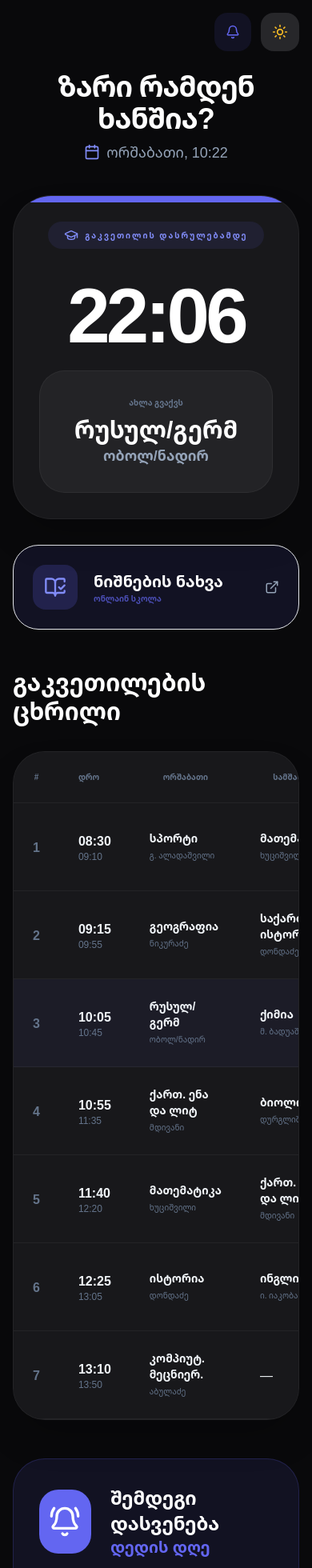
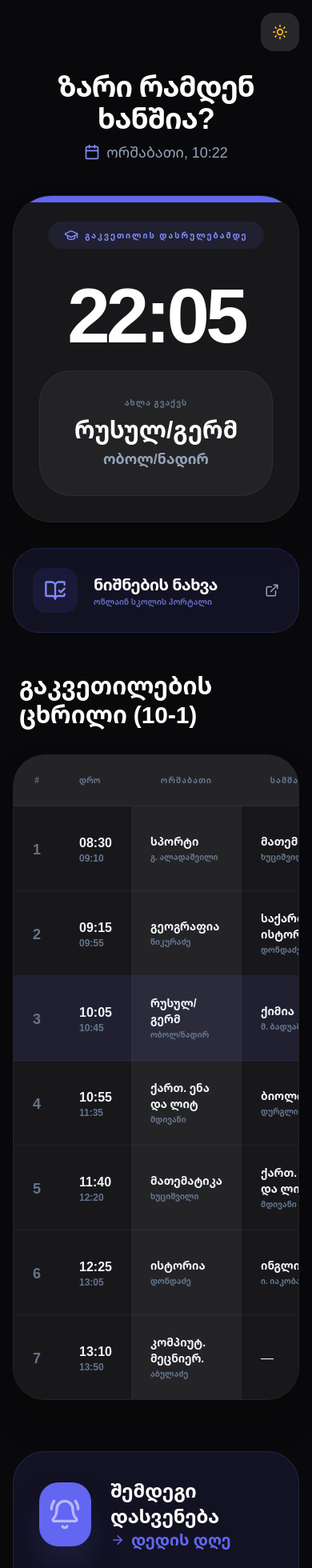
Before and after one commit to Smile-B14/Zari-ramdeni-xanshia, a React (Vite) app: page / in a window 390 px wide. Shown: the top 1960 px of the page at 80% size. Built offline with nearby package versions, Linux system fonts and the light colour scheme.

Commit message:
fix(ui): Improve styling and PWA configuration
Removes hardcoded background and text colors from index.html, allowing them to be controlled by Tailwind CSS. Updates manifest.json to use the root path for start_url and scope, improving PWA behavior.

```diff
--- a/App.tsx
+++ b/App.tsx
@@ -1,5 +1,5 @@
-import { Calendar, ChevronRight, Clock, Coffee, GraduationCap, Info, LayoutGrid, Moon, PartyPopper, Sun, ArrowRight, BellRing, BellOff, Bell, ExternalLink, BookOpenCheck } from 'lucide-react';
-import React, { useEffect, useMemo, useState, useRef } from 'react';
+import { Calendar, ChevronRight, Clock, Coffee, GraduationCap, Info, LayoutGrid, Moon, PartyPopper, Sun, ArrowRight, BellRing, Bell, ExternalLink, BookOpenCheck } from 'lucide-react';
+import React, { useEffect, useMemo, useState } from 'react';
 import { BELL_TIMES, HOLIDAYS_2026, LESSON_SCHEDULE, WEEKDAYS_GE, HOLIDAY_NAMES_GE, HOLIDAY_RANGES } from './constants';
 import { BellStatus } from './types';
 
@@ -9,7 +9,7 @@ const MONTH_NAMES_GE = [
   "ივლისი", "აგვისტო", "სექტემბერი", "ოქტომბერი", "ნოემბერი", "დეკემბერი"
 ];
 
-// Helper functions moved outside to avoid dependency issues and clean up component logic
+// Helper: Check if a date is a holiday (Single or Range)
 const checkIsHoliday = (m: number, d: number) => {
   const dateStr = `${m.toString().padStart(2, '0')}-${d.toString().padStart(2, '0')}`;
   if (HOLIDAYS_2026.includes(dateStr)) return true;
@@ -26,6 +26,7 @@ const checkIsHoliday = (m: number, d: number) => {
   return false;
 };
 
+// Helper: Get name of the holiday for a specific date
 const getHolidayName = (m: number, d: number) => {
   const dateStr = `${m.toString().padStart(2, '0')}-${d.toString().padStart(2, '0')}`;
   if (HOLIDAY_NAMES_GE[dateStr]) return HOLIDAY_NAMES_GE[dateStr];
@@ -53,11 +54,6 @@ const formatTimeRemaining = (seconds: number | null) => {
 const App: React.FC = () => {
   const [now, setNow] = useState(new Date());
   const [isDarkMode, setIsDarkMode] = useState(true);
-  const [notificationsEnabled, setNotificationsEnabled] = useState(() => {
-    const saved = localStorage.getItem('notifications_enabled');
-    return saved !== null ? JSON.parse(saved) : true;
-  });
-  const lastNotifiedPeriod = useRef<number | null>(null);
 
   useEffect(() => {
     const timer = setInterval(() => setNow(new Date()), 1000);
@@ -65,14 +61,11 @@ const App: React.FC = () => {
   }, []);
 
   useEffect(() => {
-    localStorage.setItem('notifications_enabled', JSON.stringify(notificationsEnabled));
-    if (notificationsEnabled && Notification.permission === 'default') {
-      Notification.requestPermission();
-    }
-  }, [notificationsEnabled]);
-
-  useEffect(() => {
-    document.documentElement.className = isDarkMode ? 'bg-zinc-950' : 'bg-slate-50';
+    // Explicitly set background color on body and html to ensure no overrides
+    const bgColor = isDarkMode ? '#09090b' : '#f8fafc';
+    document.documentElement.style.backgroundColor = bgColor;
+    document.body.style.backgroundColor = bgColor;
+    document.documentElement.className = isDarkMode ? 'bg-zinc-950 transition-colors duration-500' : 'bg-slate-50 transition-colors duration-500';
   }, [isDarkMode]);
 
   const tbilisiTimeData = useMemo(() => {
@@ -89,7 +82,7 @@ const App: React.FC = () => {
     return { day: tbilisiNow.getDay(), m: parseInt(month), d: parseInt(date), hour, minute, second, year };
   }, [now]);
 
-  const { status, nextBellIn, delayIn, currentPeriod, nextEventLabel, isHoliday } = useMemo(() => {
+  const { status, nextBellIn, delayIn, currentPeriod, nextEventLabel } = useMemo(() => {
     const { day, m, d, hour, minute, second } = tbilisiTimeData;
     const isHoliday = checkIsHoliday(m, d);
     if (day === 0 || day === 6 || isHoliday) {
@@ -102,10 +95,10 @@ const App: React.FC = () => {
     const endOfDaySecs = lastEnd[0] * 3600 + lastEnd[1] * 60;
 
     if (currentTimeInSeconds < startOfDaySecs) {
-      return { status: BellStatus.BEFORE_SCHOOL, nextBellIn: startOfDaySecs - currentTimeInSeconds, delayIn: null, currentPeriod: 0, nextEventLabel: 'პირველი გაკვეთილის დაწყებამდე', isHoliday };
+      return { status: BellStatus.BEFORE_SCHOOL, nextBellIn: startOfDaySecs - currentTimeInSeconds, delayIn: null, currentPeriod: 0, nextEventLabel: 'პირველი გაკვეთილის დაწყებამდე' };
     }
     if (currentTimeInSeconds > endOfDaySecs + BELL_DELAY_SECONDS) {
-      return { status: BellStatus.AFTER_SCHOOL, nextBellIn: null, delayIn: null, currentPeriod: 0, nextEventLabel: 'სკოლა დასრულდა', isHoliday };
+      return { status: BellStatus.AFTER_SCHOOL, nextBellIn: null, delayIn: null, currentPeriod: 0, nextEventLabel: 'სკოლა დასრულდა' };
     }
     for (let i = 0; i < BELL_TIMES.length; i++) {
       const b = BELL_TIMES[i];
@@ -114,43 +107,28 @@ const App: React.FC = () => {
       const sSecs = s[0] * 3600 + s[1] * 60;
       const eSecs = e[0] * 3600 + e[1] * 60;
       if (currentTimeInSeconds >= sSecs && currentTimeInSeconds < eSecs) {
-        return { status: BellStatus.LESSON, nextBellIn: eSecs - currentTimeInSeconds, delayIn: null, currentPeriod: i + 1, nextEventLabel: 'გაკვეთილის დასრულებამდე', isHoliday };
+        return { status: BellStatus.LESSON, nextBellIn: eSecs - currentTimeInSeconds, delayIn: null, currentPeriod: i + 1, nextEventLabel: 'გაკვეთილის დასრულებამდე' };
       }
       if (currentTimeInSeconds >= eSecs && currentTimeInSeconds < eSecs + BELL_DELAY_SECONDS) {
-        return { status: BellStatus.LESSON, nextBellIn: 0, delayIn: (eSecs + BELL_DELAY_SECONDS) - currentTimeInSeconds, currentPeriod: i + 1, nextEventLabel: 'ზარის მოლოდინი (დაგვიანება)', isHoliday };
+        return { status: BellStatus.LESSON, nextBellIn: 0, delayIn: (eSecs + BELL_DELAY_SECONDS) - currentTimeInSeconds, currentPeriod: i + 1, nextEventLabel: 'ზარის მოლოდინი (დაგვიანება)' };
       }
       if (i < BELL_TIMES.length - 1) {
         const nextStart = BELL_TIMES[i+1].start.split(':').map(Number);
         const nsSecs = nextStart[0] * 3600 + nextStart[1] * 60;
         if (currentTimeInSeconds >= eSecs + BELL_DELAY_SECONDS && currentTimeInSeconds < nsSecs) {
-           return { status: BellStatus.BREAK, nextBellIn: nsSecs - currentTimeInSeconds, delayIn: null, currentPeriod: i + 1, nextEventLabel: 'დასვენების დასრულებამდე', isHoliday };
+           return { status: BellStatus.BREAK, nextBellIn: nsSecs - currentTimeInSeconds, delayIn: null, currentPeriod: i + 1, nextEventLabel: 'დასვენების დასრულებამდე' };
         }
         if (currentTimeInSeconds >= nsSecs && currentTimeInSeconds < nsSecs + BELL_DELAY_SECONDS) {
-          return { status: BellStatus.BREAK, nextBellIn: 0, delayIn: (nsSecs + BELL_DELAY_SECONDS) - currentTimeInSeconds, currentPeriod: i + 1, nextEventLabel: 'ზარის მოლოდინი (დაწყება)', isHoliday };
+          return { status: BellStatus.BREAK, nextBellIn: 0, delayIn: (nsSecs + BELL_DELAY_SECONDS) - currentTimeInSeconds, currentPeriod: i + 1, nextEventLabel: 'ზარის მოლოდინი (დაწყება)' };
         }
       }
     }
-    return { status: BellStatus.AFTER_SCHOOL, nextBellIn: null, delayIn: null, currentPeriod: 0, nextEventLabel: 'დასრულდა', isHoliday };
+    return { status: BellStatus.AFTER_SCHOOL, nextBellIn: null, delayIn: null, currentPeriod: 0, nextEventLabel: 'დასრულდა' };
   }, [tbilisiTimeData]);
-
-  useEffect(() => {
-    if (notificationsEnabled && Notification.permission === 'granted' && status === BellStatus.LESSON && nextBellIn === 60) {
-      if (lastNotifiedPeriod.current !== currentPeriod) {
-        new Notification('ზარი 1 წუთშია!', { body: 'გაკვეთილი მალე სრულდება. მოემზადეთ!', icon: 'https://img.icons8.com/fluency/240/school-bell.png' });
-        lastNotifiedPeriod.current = currentPeriod;
-      }
-    }
-    if (status !== BellStatus.LESSON) lastNotifiedPeriod.current = null;
-  }, [nextBellIn, status, notificationsEnabled, currentPeriod]);
 
   const currentLesson = useMemo(() => {
     const daySchedule = LESSON_SCHEDULE[tbilisiTimeData.day];
     return daySchedule && currentPeriod > 0 ? daySchedule[currentPeriod - 1] : null;
-  }, [tbilisiTimeData.day, currentPeriod]);
-
-  const nextLesson = useMemo(() => {
-    const daySchedule = LESSON_SCHEDULE[tbilisiTimeData.day];
-    return daySchedule && currentPeriod > 0 && currentPeriod < daySchedule.length ? daySchedule[currentPeriod] : null;
   }, [tbilisiTimeData.day, currentPeriod]);
 
   const holidaysByMonth = useMemo(() => {
@@ -197,21 +175,25 @@ const App: React.FC = () => {
   }, [tbilisiTimeData]);
 
   const theme = {
-    card: isDarkMode ? 'bg-zinc-900 border-white/5 shadow-2xl' : 'bg-white border-slate-200 shadow-lg',
-    sub: isDarkMode ? 'text-slate-400' : 'text-slate-500',
+    card: isDarkMode
+      ? 'bg-zinc-900 border-white/5 shadow-2xl'
+      : 'bg-white border-slate-200 shadow-[0_8px_30px_rgb(0,0,0,0.04)]',
+    sub: isDarkMode ? 'text-slate-400' : 'text-slate-500 font-semibold',
     head: isDarkMode ? 'text-white' : 'text-slate-900',
-    muted: isDarkMode ? 'bg-white/5 border-white/5' : 'bg-slate-100 border-slate-200',
-    border: isDarkMode ? 'border-white/5' : 'border-slate-100'
+    muted: isDarkMode ? 'bg-white/5 border-white/5' : 'bg-slate-50 border-slate-100',
+    border: isDarkMode ? 'border-white/5' : 'border-slate-100',
+    accent: isDarkMode ? 'bg-indigo-500/10 text-indigo-400' : 'bg-indigo-600 text-white shadow-lg shadow-indigo-200',
+    holidayCard: isDarkMode ? 'bg-zinc-900/50 hover:bg-zinc-800' : 'bg-white hover:bg-slate-50 border-slate-100'
   };
 
   return (
-    <div className={`min-h-screen ${isDarkMode ? 'text-slate-100' : 'text-slate-900'} p-4 md:p-8 flex flex-col items-center max-w-7xl mx-auto`}>
+    <div className={`min-h-screen transition-colors duration-500 ${isDarkMode ? 'text-slate-100' : 'text-slate-800'} p-4 md:p-8 flex flex-col items-center max-w-7xl mx-auto selection:bg-indigo-500 selection:text-white`}>
+      {/* Settings Bar */}
       <div className="w-full flex justify-end gap-3 mb-6">
-        <button onClick={() => setNotificationsEnabled(!notificationsEnabled)} className={`p-3.5 rounded-2xl transition-all flex items-center gap-2 font-bold text-xs ${notificationsEnabled ? 'bg-indigo-500/10 text-indigo-500' : 'bg-zinc-800 text-slate-500'}`}>
-          {notificationsEnabled ? <Bell size={18} /> : <BellOff size={18} />}
-          <span className="hidden sm:inline">{notificationsEnabled ? 'ჩართულია' : 'გამორთულია'}</span>
-        </button>
-        <button onClick={() => setIsDarkMode(!isDarkMode)} className={`p-3.5 rounded-2xl transition-all ${isDarkMode ? 'bg-zinc-800 text-amber-400' : 'bg-white shadow-md'}`}>
+        <button
+          onClick={() => setIsDarkMode(!isDarkMode)}
+          className={`p-3.5 rounded-2xl transition-all ${isDarkMode ? 'bg-zinc-800 text-amber-400' : 'bg-white border border-slate-200 text-indigo-600 shadow-sm hover:shadow-md'}`}
+        >
           {isDarkMode ? <Sun size={20} /> : <Moon size={20} />}
         </button>
       </div>
@@ -224,62 +206,78 @@ const App: React.FC = () => {
         </p>
       </header>
 
+      {/* Main Bell Countdown */}
       <main className={`w-full max-w-2xl rounded-[3rem] border p-8 md:p-14 mb-8 text-center relative overflow-hidden transition-all ${theme.card}`}>
-        <div className={`absolute top-0 left-0 w-full h-2 ${delayIn ? 'bg-amber-500' : status === BellStatus.LESSON ? 'bg-indigo-500' : status === BellStatus.BREAK ? 'bg-emerald-500' : 'bg-slate-700'}`} />
+        <div className={`absolute top-0 left-0 w-full h-2 ${delayIn ? 'bg-amber-500 animate-pulse' : status === BellStatus.LESSON ? 'bg-indigo-500' : status === BellStatus.BREAK ? 'bg-emerald-500' : 'bg-slate-700'}`} />
         <div className="flex flex-col items-center">
-          <span className={`px-5 py-2 rounded-full text-[10px] font-black mb-8 flex items-center gap-2 uppercase tracking-[0.2em] ${status === BellStatus.LESSON ? 'bg-indigo-500/10 text-indigo-400' : 'bg-slate-800 text-slate-400'}`}>
+          <span className={`px-5 py-2 rounded-full text-[10px] font-black mb-8 flex items-center gap-2 uppercase tracking-[0.2em] ${status === BellStatus.LESSON ? (isDarkMode ? 'bg-indigo-500/10 text-indigo-400' : 'bg-indigo-100 text-indigo-700') : (isDarkMode ? 'bg-slate-800 text-slate-400' : 'bg-slate-100 text-slate-600')}`}>
             {status === BellStatus.LESSON ? <GraduationCap size={18} /> : <Coffee size={18} />} {nextEventLabel}
           </span>
           <div className={`text-8xl md:text-[10rem] font-black tabular-nums tracking-tighter leading-none mb-6 ${theme.head}`}>
             {delayIn !== null ? formatTimeRemaining(delayIn) : formatTimeRemaining(nextBellIn)}
           </div>
           {currentLesson && (
-            <div className={`w-full rounded-[2rem] p-8 flex flex-col items-center border ${theme.muted}`}>
-              <span className="text-slate-500 text-[10px] uppercase font-black mb-2">ახლა გვაქვს</span>
+            <div className={`w-full rounded-[2.5rem] p-8 flex flex-col items-center border transition-all ${theme.muted}`}>
+              <span className="text-slate-500 text-[10px] uppercase font-black mb-2 tracking-widest">ახლა გვაქვს</span>
               <h3 className={`text-3xl font-black ${theme.head}`}>{currentLesson.subject}</h3>
-              <p className={`${theme.sub} font-black text-lg`}>{currentLesson.teacher}</p>
+              <p className={`${theme.sub} font-black text-lg mt-1`}>{currentLesson.teacher}</p>
             </div>
           )}
         </div>
       </main>
 
-      <a href="https://onlineschool.emis.ge/" target="_blank" rel="noopener noreferrer" className={`w-full max-w-2xl mb-12 p-6 rounded-[2rem] border flex items-center justify-between group transition-all ${isDarkMode ? 'bg-indigo-500/10 hover:bg-indigo-500/20' : 'bg-indigo-50 hover:bg-indigo-100 shadow-lg'}`}>
+      {/* Action: Grades Portal */}
+      <a
+        href="https://onlineschool.emis.ge/"
+        target="_blank"
+        rel="noopener noreferrer"
+        className={`w-full max-w-2xl mb-12 p-6 rounded-[2rem] border flex items-center justify-between group transition-all transform active:scale-95 ${isDarkMode ? 'bg-indigo-500/10 border-indigo-500/20 hover:bg-indigo-500/20' : 'bg-white border-slate-200 shadow-md hover:shadow-lg'}`}
+      >
         <div className="flex items-center gap-5">
-           <div className={`w-14 h-14 rounded-2xl flex items-center justify-center ${isDarkMode ? 'bg-indigo-500/20 text-indigo-400' : 'bg-indigo-500 text-white'}`}><BookOpenCheck size={28} /></div>
+           <div className={`w-14 h-14 rounded-2xl flex items-center justify-center transition-transform group-hover:rotate-12 ${theme.accent}`}>
+             <BookOpenCheck size={28} />
+           </div>
            <div className="flex flex-col text-left">
-              <span className={`text-xl font-black ${theme.head}`}>ნიშნების ნახვა</span>
-              <span className="text-[10px] uppercase font-black text-indigo-500/70">ონლაინ სკოლა</span>
+              <span className={`text-xl font-black tracking-tight ${theme.head}`}>ნიშნების ნახვა</span>
+              <span className={`text-[10px] uppercase font-black ${isDarkMode ? 'text-indigo-400/70' : 'text-indigo-600/70'}`}>ონლაინ სკოლის პორტალი</span>
            </div>
         </div>
-        <ExternalLink size={18} className="text-slate-400" />
+        <ExternalLink size={18} className="text-slate-400 transition-transform group-hover:scale-110" />
       </a>
 
-      <section className="w-full mb-12">
-        <h2 className={`text-3xl font-black mb-8 ${theme.head}`}>გაკვეთილების ცხრილი</h2>
-        <div className={`rounded-[2.5rem] border overflow-x-auto ${theme.card}`}>
+      {/* Schedule Table */}
+      <section className="w-full mb-16">
+        <h2 className={`text-3xl font-black mb-8 px-2 ${theme.head}`}>გაკვეთილების ცხრილი (10-1)</h2>
+        <div className={`rounded-[2.5rem] border overflow-hidden overflow-x-auto transition-all ${theme.card}`}>
           <table className="w-full border-collapse min-w-[800px]">
             <thead>
-              <tr className={`border-b ${theme.border}`}>
+              <tr className={`border-b ${theme.border} ${isDarkMode ? 'bg-white/5' : 'bg-slate-50'}`}>
                 <th className="p-6 text-slate-500 font-black text-[10px] uppercase w-20 text-center">#</th>
                 <th className="p-6 text-slate-500 font-black text-[10px] uppercase text-left">დრო</th>
                 {WEEKDAYS_GE.slice(1,6).map((day, i) => (
-                  <th key={i} className={`p-6 text-slate-500 font-black text-[10px] uppercase ${tbilisiTimeData.day === i+1 ? 'text-indigo-500' : ''}`}>{day}</th>
+                  <th key={i} className={`p-6 text-slate-500 font-black text-[10px] uppercase tracking-widest ${tbilisiTimeData.day === i+1 ? 'text-indigo-500' : ''}`}>{day}</th>
                 ))}
               </tr>
             </thead>
             <tbody>
               {BELL_TIMES.map((bell, bi) => (
-                <tr key={bi} className={`border-b ${theme.border} ${currentPeriod === bi+1 ? 'bg-indigo-500/5' : ''}`}>
-                  <td className="p-6 text-center font-black text-slate-500">{bell.period}</td>
+                <tr key={bi} className={`border-b ${theme.border} last:border-none transition-colors ${currentPeriod === bi+1 ? (isDarkMode ? 'bg-indigo-500/10' : 'bg-indigo-50/50') : 'hover:bg-indigo-500/[0.02]'}`}>
+                  <td className="p-6 text-center font-black text-slate-500 text-lg">{bell.period}</td>
                   <td className="p-6 whitespace-nowrap text-left">
-                    <div className="font-black">{bell.start}</div>
-                    <div className="text-xs text-slate-500">{bell.end}</div>
+                    <div className="font-black text-base">{bell.start}</div>
+                    <div className="text-xs text-slate-500 font-bold">{bell.end}</div>
                   </td>
                   {[1,2,3,4,5].map(d => {
                     const l = LESSON_SCHEDULE[d][bi];
+                    const isHolidayToday = holidayStatusByDay[d];
                     return (
-                      <td key={d} className={`p-6 ${holidayStatusByDay[d] ? 'opacity-30' : ''}`}>
-                        {l ? <div className="text-sm font-black text-left">{l.subject}<br/><span className="text-[10px] text-slate-500 font-medium">{l.teacher}</span></div> : '—'}
+                      <td key={d} className={`p-6 ${tbilisiTimeData.day === d ? (isDarkMode ? 'bg-white/5' : 'bg-slate-50/40') : ''} ${isHolidayToday ? 'opacity-30' : ''}`}>
+                        {l ? (
+                          <div className="text-left">
+                            <div className={`text-sm font-black ${isHolidayToday ? 'line-through' : ''}`}>{l.subject}</div>
+                            <div className="text-[10px] text-slate-500 font-bold mt-0.5">{l.teacher}</div>
+                          </div>
+                        ) : '—'}
                       </td>
                     );
                   })}
@@ -290,30 +288,89 @@ const App: React.FC = () => {
         </div>
       </section>
 
+      {/* Next Holiday Countdown */}
       {nextHolidayInfo && (
         <section className="w-full max-w-4xl mb-20">
-          <div className={`p-8 md:p-10 rounded-[2.5rem] border flex flex-col md:flex-row items-center justify-between gap-6 ${isDarkMode ? 'bg-indigo-500/10 border-indigo-500/20' : 'bg-indigo-50 border-indigo-200 shadow-xl'}`}>
+          <div className={`p-8 md:p-10 rounded-[2.5rem] border flex flex-col md:flex-row items-center justify-between gap-6 transition-all ${isDarkMode ? 'bg-indigo-500/10 border-indigo-500/20' : 'bg-indigo-50 border-indigo-100 shadow-xl shadow-indigo-500/5'}`}>
             <div className="flex items-center gap-6 text-left">
-               <div className="w-20 h-20 rounded-3xl bg-indigo-500 flex items-center justify-center text-white"><BellRing size={40} /></div>
-               <div><h3 className={`text-2xl font-black ${theme.head}`}>შემდეგი დასვენება</h3><p className="text-indigo-500 font-black text-xl">{nextHolidayInfo.name}</p></div>
+               <div className="w-20 h-20 rounded-3xl bg-indigo-500 flex items-center justify-center text-white shadow-2xl shadow-indigo-500/30">
+                 <BellRing size={40} className="animate-pulse" />
+               </div>
+               <div>
+                 <h3 className={`text-2xl font-black ${theme.head}`}>შემდეგი დასვენება</h3>
+                 <p className="text-indigo-500 font-black text-xl flex items-center gap-2">
+                   <ArrowRight size={18} /> {nextHolidayInfo.name}
+                 </p>
+               </div>
             </div>
             <div className="text-center md:text-right">
-                <div className="flex items-baseline gap-2"><span className="text-6xl font-black text-indigo-500">{nextHolidayInfo.days}</span><span className={`text-2xl font-black uppercase ${theme.sub}`}>დღეში</span></div>
-                <p className="text-xs font-bold opacity-60">{nextHolidayInfo.date.toLocaleDateString('ka-GE', { day: 'numeric', month: 'long' })}</p>
+                <div className="flex items-baseline gap-2">
+                  <span className="text-6xl md:text-7xl font-black text-indigo-500 tabular-nums tracking-tighter">{nextHolidayInfo.days}</span>
+                  <span className={`text-2xl font-black uppercase tracking-widest ${theme.sub}`}>დღეში</span>
+                </div>
+                <p className="text-xs font-bold opacity-60 uppercase tracking-widest">{nextHolidayInfo.date.toLocaleDateString('ka-GE', { day: 'numeric', month: 'long', year: 'numeric' })}</p>
             </div>
           </div>
         </section>
       )}
 
-      <footer className="text-center py-16 opacity-60">
-        <p className="text-[11px] font-black tracking-[0.5em] mb-2">DESIGNED BY SMILE B</p>
-        <p className="text-[10px] font-bold">© 2026. 10-1 კლასის პორტალი.</p>
+      {/* Full 2026 Holiday Grid */}
+      <section className="w-full mb-24">
+        <div className="flex flex-col items-center mb-12">
+            <h2 className={`text-4xl md:text-5xl font-black tracking-tight text-center ${theme.head}`}>2026 წლის უქმე დღეები</h2>
+            <p className={`mt-2 ${theme.sub} font-bold opacity-70`}>არდადეგები და სახელმწიფო დასვენებები</p>
+        </div>
+
+        <div className="grid grid-cols-1 md:grid-cols-2 lg:grid-cols-3 gap-8 w-full">
+          {MONTH_NAMES_GE.map((monthName, idx) => {
+            const mNum = idx + 1;
+            const holidays = holidaysByMonth[mNum] || [];
+            const isCurr = tbilisiTimeData.m === mNum;
+
+            if (holidays.length === 0) return null;
+
+            // Group consecutive same-name days for ranges
+            const groups = holidays.reduce((acc: any[], curr) => {
+              if (acc.length > 0) {
+                const last = acc[acc.length - 1];
+                if (last.name === curr.name && curr.day === last.end + 1) {
+                  last.end = curr.day;
+                  return acc;
+                }
+              }
+              acc.push({ start: curr.day, end: curr.day, name: curr.name });
+              return acc;
+            }, []);
+
+            return (
+              <div key={monthName} className={`p-8 rounded-[3rem] border transition-all ${theme.card} ${isCurr ? 'ring-4 ring-indigo-500/20' : ''}`}>
+                <h3 className={`font-black text-3xl mb-8 ${isCurr ? 'text-indigo-500' : theme.head}`}>{monthName}</h3>
+                <div className="space-y-4">
+                  {groups.map((g: any, i: number) => (
+                    <div key={i} className={`flex items-center gap-4 p-4 rounded-2xl border transition-all ${theme.holidayCard} ${theme.border}`}>
+                       <div className={`w-14 h-12 rounded-2xl flex flex-col items-center justify-center font-black shrink-0 shadow-lg ${g.end > g.start ? 'bg-indigo-500 text-white' : 'bg-red-500 text-white shadow-red-500/20'}`}>
+                        <span className="text-sm leading-none">{g.start}</span>
+                        {g.end > g.start && (
+                          <><div className="w-1/2 h-[1px] bg-white/30 my-0.5" /><span className="text-sm leading-none">{g.end}</span></>
+                        )}
+                       </div>
+                       <div className="flex flex-col min-w-0">
+                          <span className={`font-black text-sm truncate ${theme.head}`}>{g.name}</span>
+                          <span className="text-[10px] text-slate-500 font-bold uppercase tracking-widest">{g.end > g.start ? 'არდადეგები' : 'დასვენება'}</span>
+                       </div>
+                    </div>
+                  ))}
+                </div>
+              </div>
+            );
+          })}
+        </div>
+      </section>
+
+      <footer className="text-center py-20 border-t w-full border-slate-200/10">
+        <p className="text-[11px] font-black tracking-[0.6em] mb-2 opacity-40">DESIGNED BY SMILE B</p>
+        <p className="text-[10px] font-bold opacity-30 uppercase tracking-widest">© 2026. 10-1 კლასის სასკოლო პორტალი</p>
       </footer>
-
-      <style>{`
-        .animate-spin-slow { animation: spin 3s linear infinite; }
-        @keyframes spin { from { transform: rotate(0deg); } to { transform: rotate(360deg); } }
-      `}</style>
     </div>
   );
 };
--- a/index.html
+++ b/index.html
@@ -1,5 +1,5 @@
 <!DOCTYPE html>
-<html lang="ka" class="bg-zinc-950">
+<html lang="ka">
 <head>
     <meta charset="UTF-8">
     <meta name="viewport" content="width=device-width, initial-scale=1.0, maximum-scale=1.0, user-scalable=no">
@@ -40,8 +40,6 @@
     <style>
         body {
             font-family: 'Noto Sans Georgian', sans-serif;
-            background-color: #09090b; /* zinc-950 */
-            color: #f1f5f9;
             -webkit-tap-highlight-color: transparent;
             margin: 0;
             padding: 0;
@@ -53,14 +51,11 @@
           height: 6px;
         }
         ::-webkit-scrollbar-track {
-          background: #09090b;
+          background: transparent;
         }
         ::-webkit-scrollbar-thumb {
-          background: #27272a;
+          background: #6366f1;
           border-radius: 10px;
-        }
-        ::-webkit-scrollbar-thumb:hover {
-          background: #3f3f46;
         }
         .lesson-card {
             transition: transform 0.3s cubic-bezier(0.34, 1.56, 0.64, 1);
```
Also changed, not shown: manifest.json.
